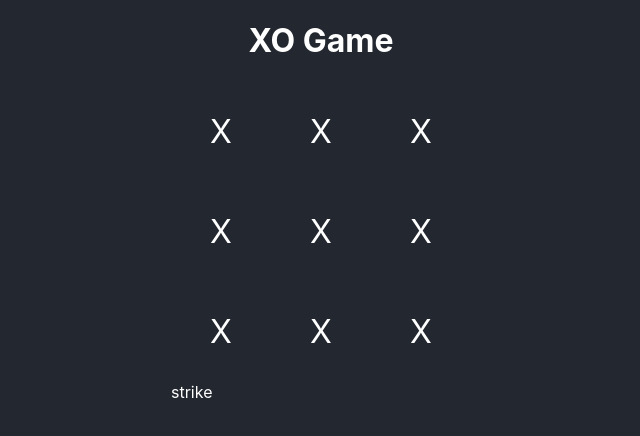
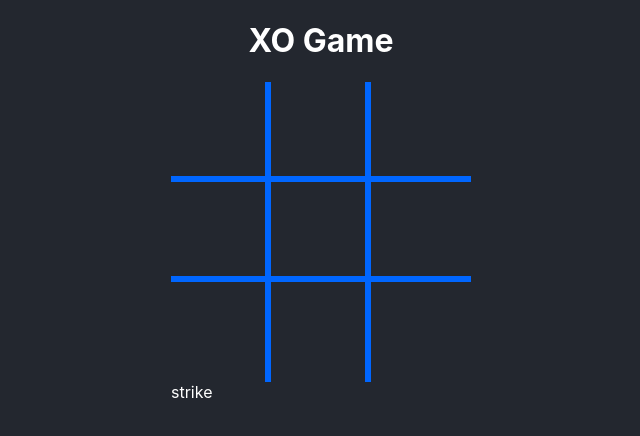
Before and after one commit to theerawit1997/xo-game, a React (Create React App) app: page / in a window 1280 px wide. Shown: the top 436 px of the page, without its empty margins (319-959 px from the left). Built offline with nearby package versions, Linux system fonts and the light colour scheme.

Commit message:
add css and arry

```diff
--- a/public/index.html
+++ b/public/index.html
@@ -1,14 +1,12 @@
 <!DOCTYPE html>
 <html lang="en">
+
 <head>
   <meta charset="utf-8" />
   <link rel="icon" href="%PUBLIC_URL%/favicon.ico" />
   <meta name="viewport" content="width=device-width, initial-scale=1" />
   <meta name="theme-color" content="#000000" />
-    <meta
-      name="description"
-      content="Web site created using create-react-app"
-    />
+  <meta name="description" content="Web site created using create-react-app" />
   <link rel="apple-touch-icon" href="%PUBLIC_URL%/logo192.png" />
   <!--
       manifest.json provides metadata used when your web app is installed on a
@@ -24,10 +22,11 @@
       work correctly both with client-side routing and a non-root public URL.
       Learn how to configure a non-root public URL by running `npm run build`.
     -->
-    <title>React App</title>
+  <title>XO Game</title>
 </head>
+
 <body>
-    <noscript>You need to enable JavaScript to run this app.</noscript>
+  <!-- <noscript>You need to enable JavaScript to run this app.</noscript> -->
   <div id="root"></div>
   <!--
       This HTML file is a template.
@@ -40,4 +39,5 @@
       To create a production bundle, use `npm run build` or `yarn build`.
     -->
 </body>
+
 </html>
--- a/src/App.css
+++ b/src/App.css
@@ -25,3 +25,11 @@
   justify-content: center;
   align-items: center;
 }
+
+.right-border {
+  border-right: 0.2em solid #0066ff;
+}
+
+.bottom-border {
+  border-bottom: 0.2em solid #0066ff;
+}
--- a/src/components/Board.jsx
+++ b/src/components/Board.jsx
@@ -1,18 +1,18 @@
 import Strike from "./Strike";
 import Tile from "./Tile";
 
-function Board() {
+function Board({ tiles }) {
   return (
     <div className="board">
-      <Tile />
-      <Tile />
-      <Tile />
-      <Tile />
-      <Tile />
-      <Tile />
-      <Tile />
-      <Tile />
-      <Tile />
+      <Tile value={tiles[0]} className="right-border bottom-border" />
+      <Tile value={tiles[1]} className="right-border bottom-border" />
+      <Tile value={tiles[2]} className="bottom-border" />
+      <Tile value={tiles[3]} className="right-border bottom-border" />
+      <Tile value={tiles[4]} className="right-border bottom-border" />
+      <Tile value={tiles[5]} className="bottom-border" />
+      <Tile value={tiles[6]} className="right-border" />
+      <Tile value={tiles[7]} className="right-border" />
+      <Tile value={tiles[8]} />
       <Strike />
     </div>
   );
--- a/src/components/TicTacToe.jsx
+++ b/src/components/TicTacToe.jsx
@@ -1,10 +1,12 @@
+import { useEffect, useState } from "react";
 import Board from "./Board";
 
 function TicTacToe() {
+  const [tiles, setTiles] = useState(Array(9).fill(null));
   return (
     <>
       <h1>XO Game</h1>
-      <Board />
+      <Board tiles={tiles} />
     </>
   );
 }
--- a/src/components/Tile.jsx
+++ b/src/components/Tile.jsx
@@ -1,5 +1,5 @@
-function Tile() {
-  return <div className="tile">X</div>;
+function Tile({ className, value }) {
+  return <div className={`tile ${className}`}>{value}</div>;
 }
 
 export default Tile;
```
Lines whose indentation alone changed are shown as unchanged.
